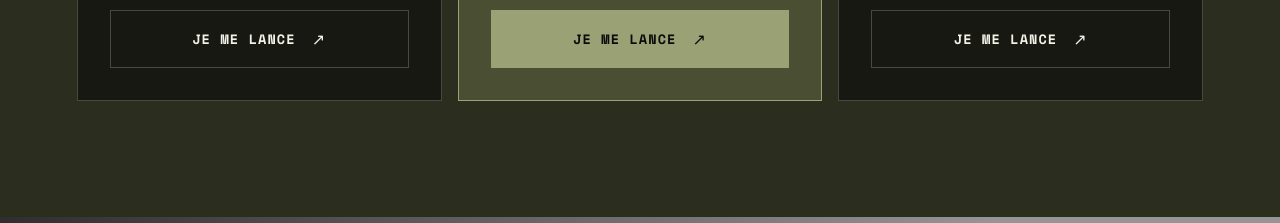
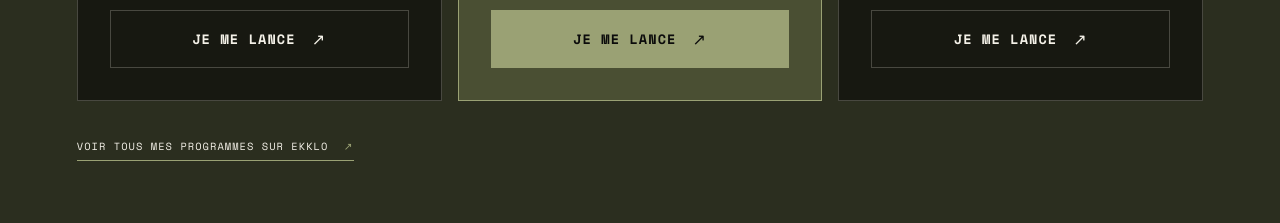
Before and after one commit to lairiilhame0-blip/ilam-nrv-site, a plain HTML site: page index.html in a window 1280 px wide. Shown: the part 2580-2803 px from the top of the page. Drawn offline with nearby package versions, Linux system fonts and the light colour scheme; grey boxes are pictures that could not be loaded.

Commit message:
feat: add Ekklo programs link

```diff
--- a/index.html
+++ b/index.html
@@ -107,6 +107,7 @@
           <a class="button button-outline" href="#contact" data-program="Hyrox">Je me lance <span aria-hidden="true">↗</span></a>
         </article>
       </div>
+      <p style="max-width:1270px;margin:2rem auto 0;"><a class="text-link" href="https://find.ekklo.com/coachs/ilam-nrv?utm_campaign=bouton-programmes&utm_medium=website&utm_source=ilamnrv.fr" target="_blank" rel="noopener noreferrer">Voir tous mes programmes sur Ekklo <span aria-hidden="true">↗</span></a></p>
 
     </section>
 
```
